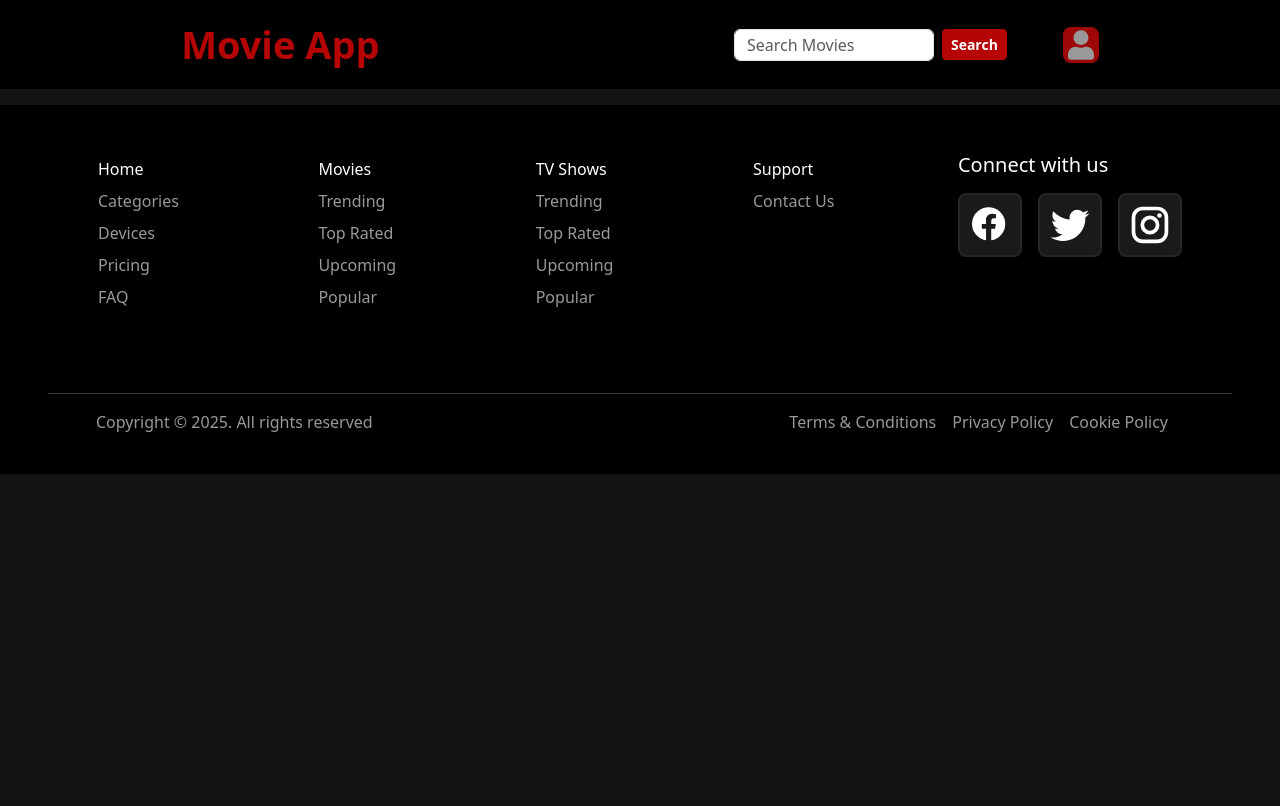
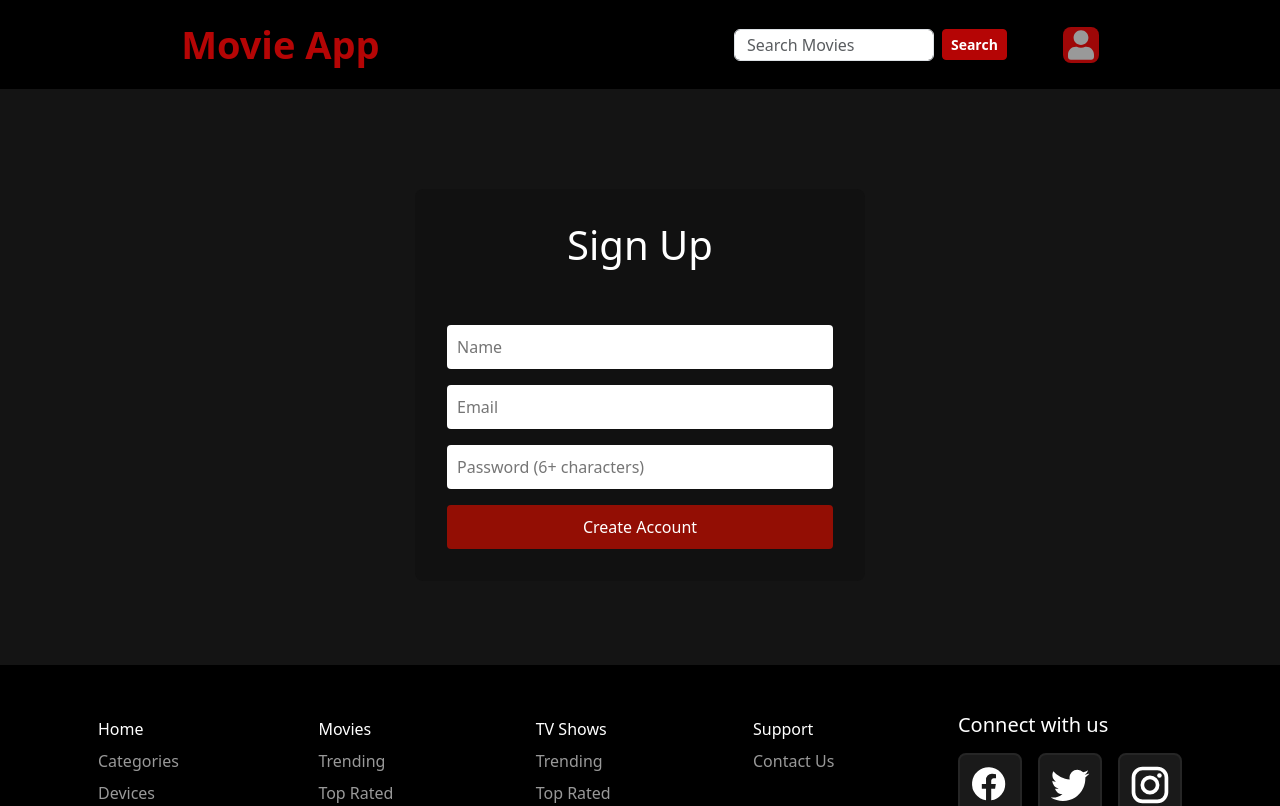
Before and after one commit to YoussefHany1/depi-movie-recommendation, a React (Vite) app: page /signup in a window 1280 px wide. Shown: the top 806 px of the page. Built offline with nearby package versions, Linux system fonts and the light colour scheme.

Commit message:
update website

```diff
--- a/src/App.jsx
+++ b/src/App.jsx
@@ -5,6 +5,7 @@ import Home from './pages/homePage/Home.jsx';
 import SearchPage from './pages/searchpage/SearchPage.jsx';
 import MovieDetailsPage from './pages/details/details.jsx';
 import LoginPage from './pages/LoginPage/LoginPage.jsx';
+import SignUpPage from './pages/SignUpPage/SignUpPage.jsx';
 import 'bootstrap/dist/css/bootstrap.min.css';
 import 'bootstrap/dist/js/bootstrap.min.js';
 import './App.css'
@@ -18,6 +19,7 @@ function App() {
         <Route path="/search" element={<SearchPage />} />
         <Route path="/movie/:id" element={<MovieDetailsPage/>} />
         <Route path="/login" element={<LoginPage />} />
+        <Route path="/signup" element={<SignUpPage />} />
       </Routes>
       <Footer />
       </Router>
--- a/src/pages/LoginPage/LoginPage.jsx
+++ b/src/pages/LoginPage/LoginPage.jsx
@@ -2,6 +2,7 @@ import React, { useState } from 'react';
 import { signInWithEmailAndPassword, sendPasswordResetEmail } from 'firebase/auth';
 import { auth } from '../../firebase';
 import { useNavigate } from 'react-router-dom';
+import { Link } from 'react-router-dom';
 import './LoginPage.css';
 
 function LoginPage() {
@@ -57,6 +58,7 @@ function LoginPage() {
           Forgot password?
         </p>
         <button type="submit">Login</button>
+        <p className="signup-link">Don't have an account? <Link to="/signup">Sign up</Link></p>
       </form>
     </div>
   );
--- /dev/null
+++ b/src/pages/SignUpPage/SignUpPage.css
@@ -0,0 +1,17 @@
+.signup-link {
+    text-align: center;
+    font-size: 0.95rem;
+    color: #aaa;
+  }
+
+  .signup-link a {
+    color: #930e04;
+    text-decoration: none;
+    font-weight: bold;
+    margin-left: 5px;
+    transition: color 0.2s ease;
+  }
+
+  .signup-link a:hover {
+    color: #ff4d4d;
+  }
--- /dev/null
+++ b/src/pages/SignUpPage/SignUpPage.jsx
@@ -0,0 +1,56 @@
+import React, { useState } from 'react';
+import { createUserWithEmailAndPassword } from 'firebase/auth';
+import { auth } from '../../firebase';
+import { useNavigate } from 'react-router-dom';
+import './SignUpPage.css';
+
+function SignUpPage() {
+  const navigate = useNavigate();
+  const [Name, setName] = useState('');
+  const [email, setEmail] = useState('');
+  const [password, setPassword] = useState('');
+  const [error, setError] = useState('');
+
+  const handleSignUp = async (e) => {
+    e.preventDefault();
+    try {
+      await createUserWithEmailAndPassword(auth, email, password);
+      navigate('/login');
+    } catch (err) {
+      setError('Failed to create account. Try again.');
+    }
+  };
+
+  return (
+    <div className="login-container">
+      <form className="login-form" onSubmit={handleSignUp}>
+        <h1>Sign Up</h1>
+        {error && <p className="error">{error}</p>}
+        <input
+        type="Name"
+        placeholder="Name"
+        value={Name}
+        onChange={(e) => setName(e.target.value)}
+        required
+      />
+        <input
+          type="email"
+          placeholder="Email"
+          value={email}
+          onChange={(e) => setEmail(e.target.value)}
+          required
+        />
+        <input
+          type="password"
+          placeholder="Password (6+ characters)"
+          value={password}
+          onChange={(e) => setPassword(e.target.value)}
+          required
+        />
+        <button type="submit">Create Account</button>
+      </form>
+    </div>
+  );
+}
+
+export default SignUpPage;
```
